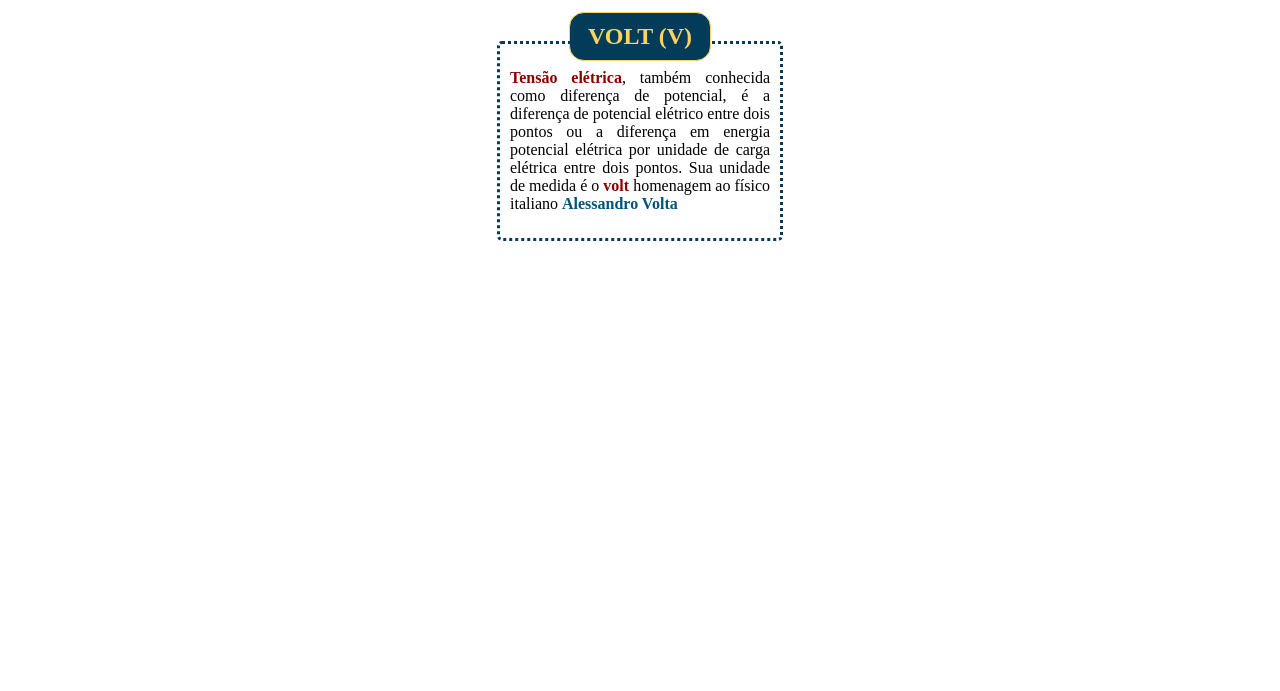
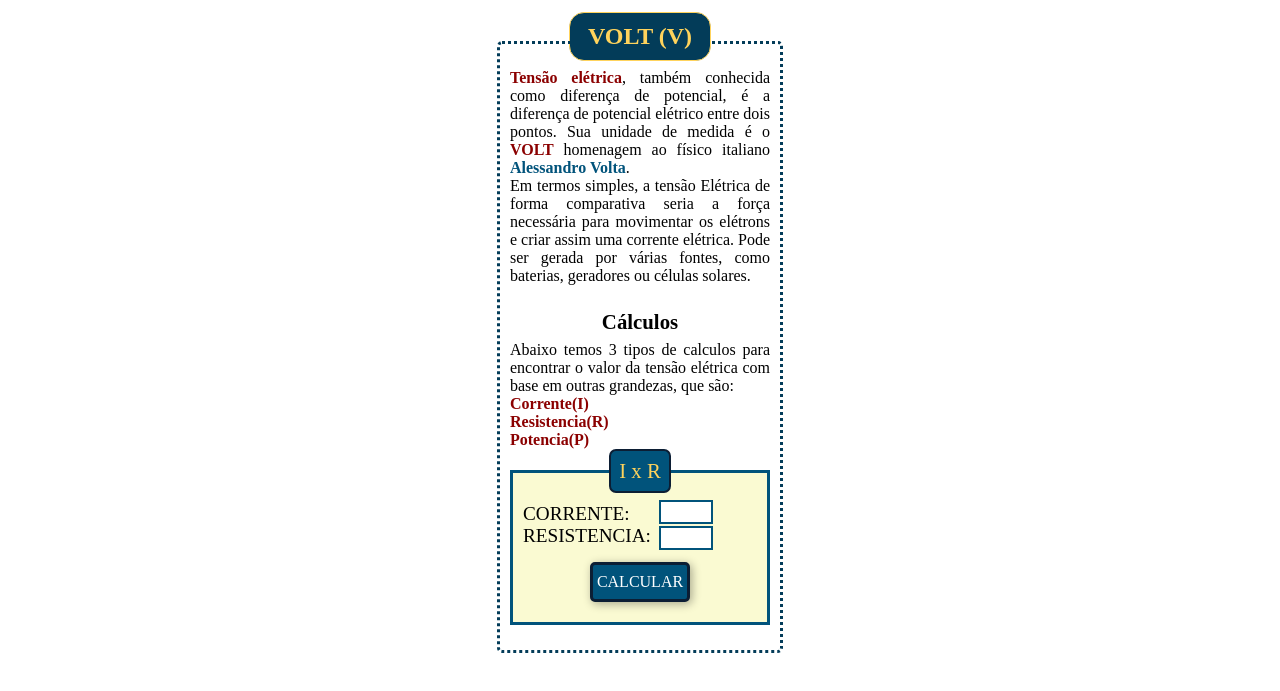
Before and after one commit to Leo-gsouza/eletrica, a plain HTML site: page paginas/grandezas-eletricas.html in a window 1280 px wide. Both pictures are taken after a click on the element "VOLT (V)". Shown: the part 217-908 px from the top of the page. Drawn offline with nearby package versions, Linux system fonts and the light colour scheme; a web font is replaced by a local one.

Commit message:
tensao eletrica calculo 1

```diff
--- a/estilos/style.css
+++ b/estilos/style.css
@@ -173,7 +173,7 @@ div > p{
 
 /* ==============================        Pagina Gradezas      =============================== */
 
-section.texto {
+section#principal {
     margin: auto;
     width: 100vw;
     height: 100vh;
@@ -183,7 +183,7 @@ section.texto {
     margin-top: 15px;
 }
 
-section.texto > h1{
+section#principal > h1{
     display: block;
     margin: auto;
     margin-bottom: -20px;
@@ -199,11 +199,10 @@ section.texto > h1{
 
     padding: 10px;
 
-
 }
 
-section.texto > p{
-    display: block;
+section#principal > section.caixa{
+    display: none;
     width: 260px;
     margin: auto;
     padding: 25px 10px ;
@@ -213,7 +212,13 @@ section.texto > p{
 
     border: 3px dotted var(--cor5);
     border-radius: 5px;
+}
 
+section.caixa > h2{
+    text-align: center;
+    font-family: var(--font-paragrafo);
+    font-size: 1.3em;
+    padding: 7px;
 }
 
 .produto{
@@ -223,3 +228,76 @@ section.texto > p{
 .pessoa{
     color: var(--cor4);
 }
+
+fieldset{
+    position: relative;
+    background-color: lightgoldenrodyellow;
+    border: 3px solid var(--cor4);
+    padding: 10px;
+}
+
+legend{
+    font-size: 1.3em;
+    text-align: center;
+    font-family: var(--font-titulo);
+
+    background-color: var(--cor4);
+    color: var(--cor1);
+    border: 2px solid var(--cor6);
+    border-radius: 7px;
+
+    padding: 8px;
+}
+
+label{
+    text-align: left;
+    font-size: 1.2em;
+    text-transform: uppercase;
+
+}
+
+input[type='number']{
+    position: absolute;
+    left: 146px;
+    text-align: center;
+    width: 50px;
+    height: 20px;
+    margin-top: 5px;
+
+    border: 2px solid var(--cor4);
+}
+
+#icorrente{
+    top: 2px;
+}
+
+#iresistencia{
+    top: 28px;
+}
+
+input[type='button']{
+    display: block;
+    margin: auto;
+    margin-top: 15px;
+    width: 100px;
+    height: 40px;
+
+    text-align: center;
+    font-size: 1em;
+    font-family: var(--font-paragrafo);
+    text-transform: uppercase;
+
+    background-color: var(--cor4);
+    border: 3px solid var(--cor6);
+    border-radius: 5px;
+    box-shadow: 2px 2px 10px rgba(0, 0, 0, 0.329);
+    color: white;
+}
+
+fieldset > div#res{
+    text-align: center;
+    font-size: 1em;
+    font-weight: bolder;
+    text-transform: uppercase;
+    margin-top: 10px;
+}
--- a/paginas/grandezas-eletricas.html
+++ b/paginas/grandezas-eletricas.html
@@ -21,17 +21,60 @@
         </ul>
     </menu>
     <main>
-        <section class="texto">
+        <section id="principal">
             <h1 onclick="visivel_01()">Volt (V)</h1>
-            <p id="volt_sig"><strong class="produto">Tensão elétrica</strong>, também conhecida como diferença de potencial, é a diferença de potencial elétrico entre dois pontos ou a diferença em energia potencial elétrica por unidade de carga elétrica entre dois pontos. Sua unidade de medida é o <strong class="produto">volt</strong> homenagem ao físico italiano <strong class="pessoa">Alessandro Volta</strong></p>
+            <section class="caixa" id="volt">
+                <p><strong class="produto">Tensão elétrica</strong>, também conhecida como diferença de potencial, é a diferença de potencial elétrico entre dois pontos. Sua unidade de medida é o <strong class="produto">VOLT</strong> homenagem ao físico italiano <strong class="pessoa">Alessandro Volta</strong>.<br>
+                Em termos simples, a tensão Elétrica de forma comparativa seria a força necessária para movimentar os elétrons e criar assim uma corrente elétrica. Pode ser gerada por várias fontes, como baterias, geradores ou células solares.</p><br>
+                <h2>Cálculos</h2>
+                <p>Abaixo temos 3 tipos de calculos para encontrar o valor da tensão elétrica com base em outras grandezas, que são: <strong class="produto"><br>Corrente(I) <br>Resistencia(R) <br>Potencia(P)</p></strong>
+
+                <fieldset>
+                    <legend>I x R</legend>
+                    <label for="icorrente">Corrente: </label>
+                    <input type="number" name="corrente" id="icorrente"><br>
+                    <label for="iresistencia">Resistencia: </label>
+                    <input type="number" name="resistencia" id="iresistencia"><br>
+                    <input type="button" value="calcular" id="calcular" onclick="tensao1()">
+                    <div id="res"></div>
+                </fieldset>
+
+            </section>
+
+
         </section>
     </main>
 
     <script>
+        var tcorrente = window.document.getElementById('icorrente')
+        var tresistencia = window.document.getElementById('iresistencia')
+        var res = window.document.getElementById('res')
+        var calcular = window.document.getElementById('calcular')
+
+        calcular.addEventListener('mouseenter' , entrou)
+        calcular.addEventListener('mouseout' , saiu)
+
+        function entrou(){
+            calcular.style.background = '#F5A302'
+            calcular.style.color = '#0C1E34'
+        }
+
+        function saiu(){
+            calcular.style.background = '#033C59'
+            calcular.style.color = 'white'
+        }
+
+        function tensao1(){
+            var corrente = Number(tcorrente.value)
+            var resistencia = Number(tresistencia.value)
+            var resultado = corrente * resistencia
+            res.innerHTML = 'Tensão elétrica = ' + resultado + 'V'
+        }
+
         function visivel_01(){
-            if (volt_sig.style.display == 'block'){
-                volt_sig.style.display = 'none'}
-            else{volt_sig.style.display = 'block'}
+            if (volt.style.display == 'block'){
+                volt.style.display = 'none'}
+            else{volt.style.display = 'block'}
         }
     </script>
 </body>
```
